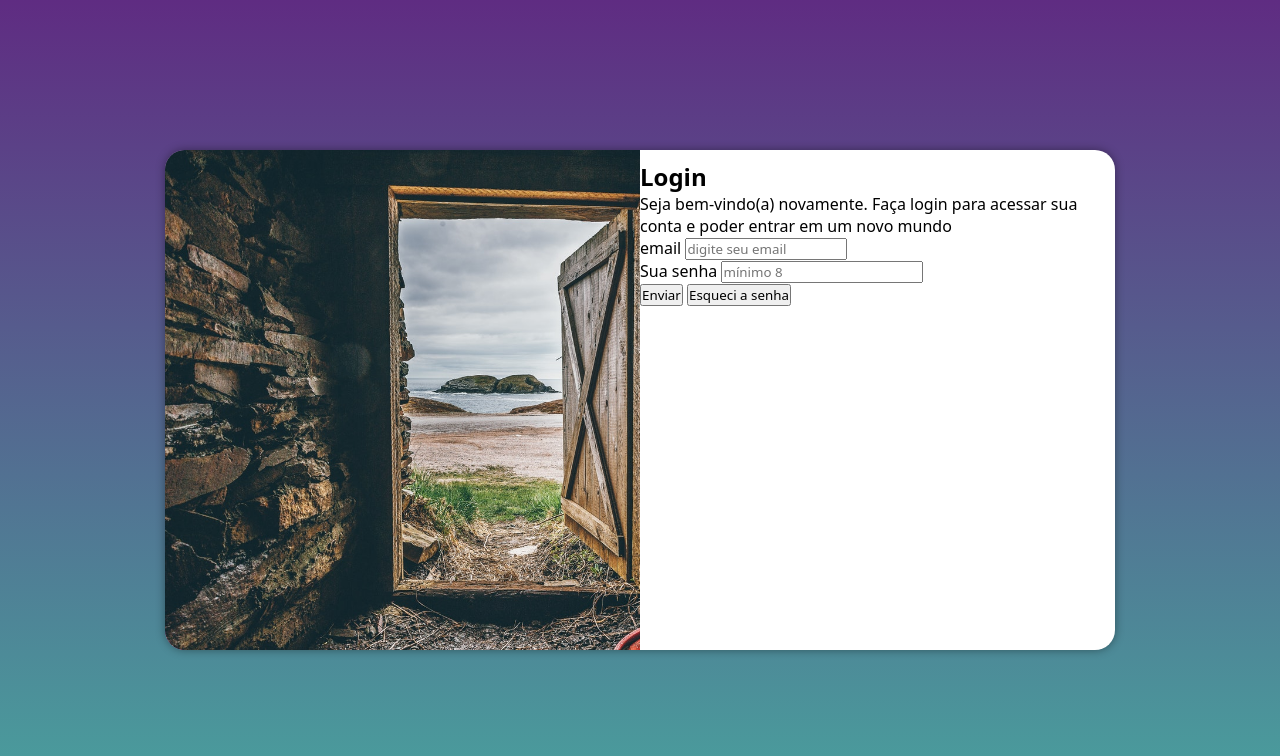
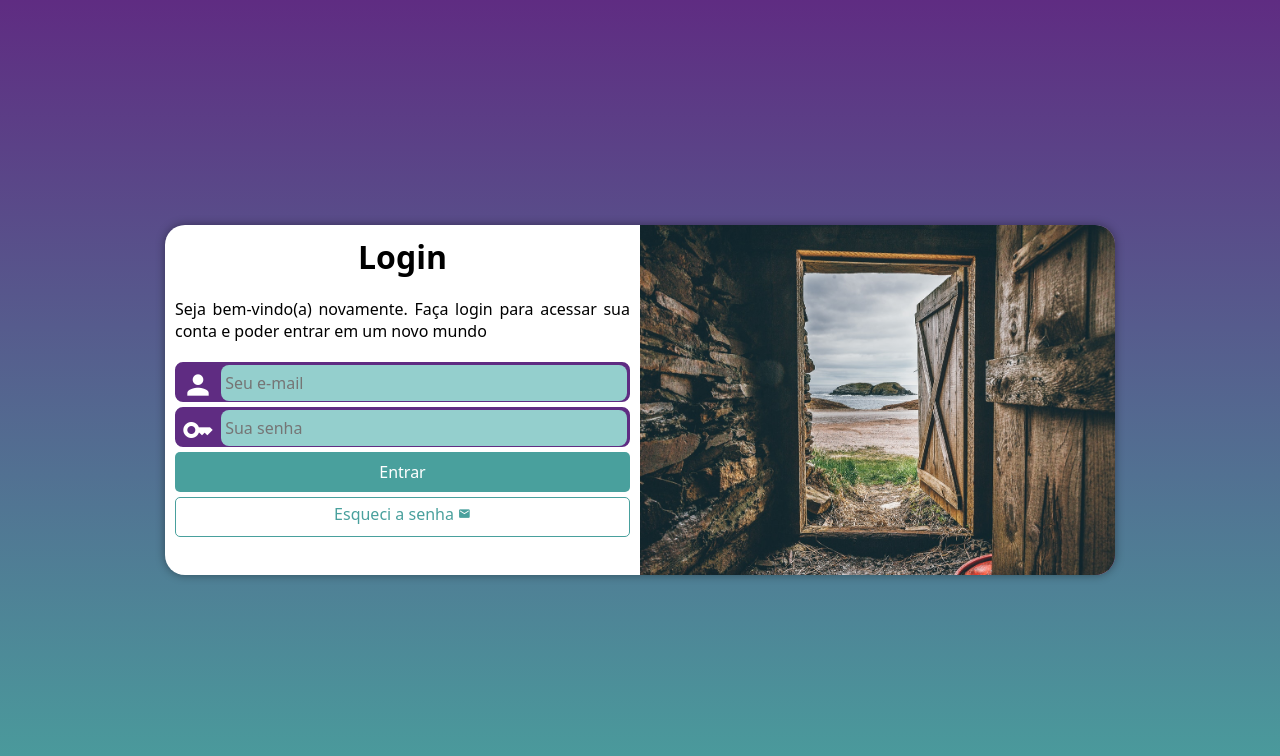
Before and after one commit to Ricardotest001/projeto-login, a plain HTML site: page index.html in a window 1280 px wide. Drawn offline with Linux system fonts and the light colour scheme.

Commit message:
formulario pronto

```diff
--- a/estilo/media-queria.css
+++ b/estilo/media-queria.css
@@ -7,6 +7,7 @@
 
     section#login {
         width: 90vw;
+        height: 280px;
     }
 
 section#login > div#imagem {
@@ -28,11 +29,26 @@ section#login > div#formulario {
 
     section#login {
         width: 950px;
+        height: 350px;
     }
 
     section#login > div#imagem {
-        float: left;
+        float: right;
         width: 50%;
         height: 100%;
     }
+
+    section#login > div#formulario {
+        float: left;
+        width: 50%;
+    }
+
+    div#formulario > h1 {
+        font-size: 2em;
+    }
+
+    div#formulario > p {
+        font-size: 1em;
+        margin: 20px 0px;
+    }
 }
--- a/estilos/style.css
+++ b/estilos/style.css
@@ -11,6 +11,7 @@ body, html {
     background-color: #5f2c82;
     height: 100vh;
     width: 100vw;
+    text-align: justify;
 }
 
 main {
@@ -23,13 +24,13 @@ section#login {
     position: absolute;
     top: 50%;
     left: 50%;
-    transform: translate(-50%, -50%);
     overflow: hidden;
     background-color: white;
     width: 250px;
-    height: 500px;
+    height: 505px;
     border-radius: 20px;
     box-shadow: 0px 0px 10px rgba(0, 0, 0, 0.397);
+    transform: translate(-50%, -50%);
     transition: width .5s, heifht .5s;
     transition-timing-function: ease;
 }
@@ -38,6 +39,7 @@ section#login > div#imagem {
     display: block;
     background: #5f2c82 url(../imagens/pexels-harrison-haines-2869565.jpg) no-repeat;
     background-size: cover;
+    background-position: left bottom;
     height: 200px;
 }
 
@@ -45,3 +47,87 @@ section#login > div#formulario {
     display: block;
     padding: 10px;
 }
+
+div#formulario > h1 {
+    text-align: center;
+    margin-bottom: 10px;
+}
+
+div#formulario > p {
+    font-size: 0.8em;
+}
+
+form > div.campo {
+    background-color: #5f2c82;
+    border: 2px solid #5f2c82;
+    display: block;
+    width: 100%;
+    height: 40px;
+    border-radius: 8px;
+    margin: 5px 0px;
+}
+
+div.campo > label {
+    display: none;
+}
+
+div.campo > i {
+    color: white;
+    font-size: 2em;
+    width: 40px;
+    padding: 5px;
+}
+
+div.campo > input:focus-within {
+    background-color: white;
+}
+
+div.campo > input {
+    background-color: #94cfcd;
+    font-size: 1em;
+    width: calc(100% - 45px);
+    height: 100%;
+    border: 0px;
+    border-radius: 8px;
+    padding: 4px;
+    transform: translateY(-12px);
+}
+
+form > input[type=submit] {
+    display: block;
+    font-size: 1em;
+    width: 100%;
+    height: 40px;
+    background-color: #49a09d;
+    color: white;
+    border: none;
+    border-radius: 5px;
+    cursor: pointer;
+}
+
+form > a.botao {
+    display: block;
+    text-align: center;
+    font-size: 1em;
+    width: 100%;
+    height: 40px;
+    padding-top: 5px;
+    margin-top: 5px;
+    background-color: white;
+    color: #49a09d;
+    border: 1px solid #49a09d;
+    border-radius: 5px;
+    text-decoration: none;
+}
+
+form > a.botao:hover {
+    background-color: #6cd3cf;
+}
+
+form > input[type=submit]:hover {
+    background-color: #2d6462;
+}
+
+form > a.botao > i {
+    font-size: 0.8em;
+}
--- a/index.html
+++ b/index.html
@@ -5,6 +5,8 @@
     <meta http-equiv="X-UA-Compatible" content="IE=edge">
     <meta name="viewport" content="width=device-width, initial-scale=1.0">
     <title>Login</title>
+    <link href="https://fonts.googleapis.com/icon?family=Material+Icons"
+      rel="stylesheet">
     <link rel="stylesheet" href="estilos/style.css">
     <link rel="stylesheet" href="estilo/media-queria.css">
 </head>
@@ -16,21 +18,21 @@
             <div id="formulario">
                 <h1>Login</h1>
                 <p>Seja bem-vindo(a) novamente. Faça login para acessar sua conta e poder entrar em um novo mundo</p>
-                <form action="login.php" method="post">
-                    <p>
-                        <label for="iemail">email</label> <input type="email" required minlength="5" size="15" name="email" id="iemail" required placeholder="digite seu email">
-                    </p>
-                    <p>
-                        <label for="isenha">Sua senha</label>
-                        <input type="password" name="sen" id="isen" required minlength="8" maxlength="20" placeholder="mínimo 8" autocomplete="current-password">
-                    </p>
-                    <p>
-                        <input type="submit" value="Enviar">
-                        <input type="reset" value="Esqueci a senha">
-                    </p>
+                <form action="login.php" method="post" autocomplete="on">
+                    <div class="campo">
+                        <i class="material-icons">person</i>
+                        <input type="email" name="login" id="ilogin" placeholder="Seu e-mail" autocomplete="email" required maxlength="30">
+                        <label for="ilogin">Login</label>
+                    </div>
+                    <div class="campo">
+                        <i class="material-icons">key</i>
+                        <input type="password" name="senha" id="isenha" placeholder="Sua senha" autocomplete="current-password" required minlength="8" maxlength="20">
+                        <label for="isenha">Senha</label>
+                    </div>
+                    <input type="submit" value="Entrar">
+                    <a href="esqueci.html" class="botao">Esqueci a senha <i class="material-icons">mail</i></a>
                 </form>
             </div>
-
         </section>
     </main>
 </body>
```
